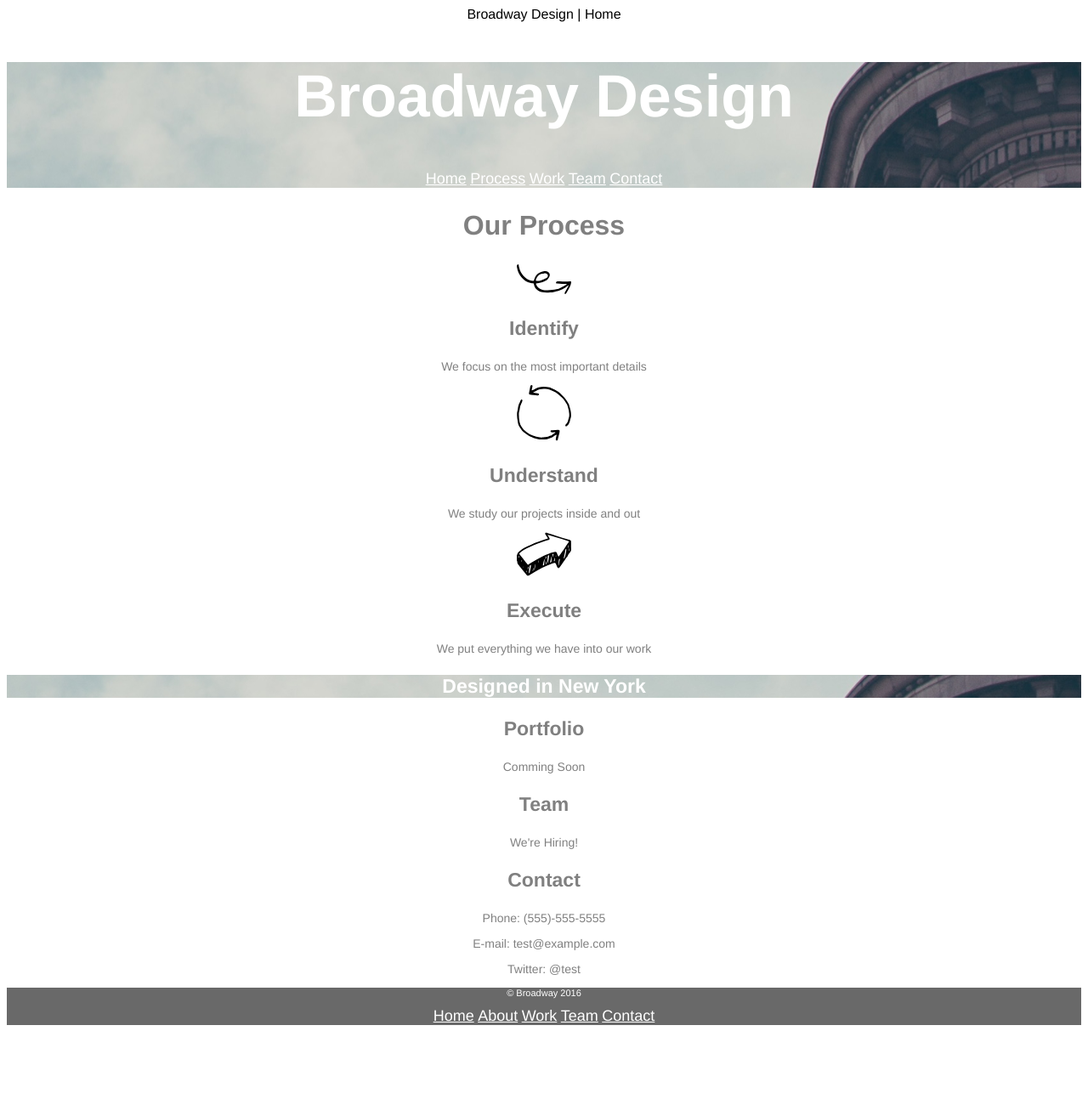
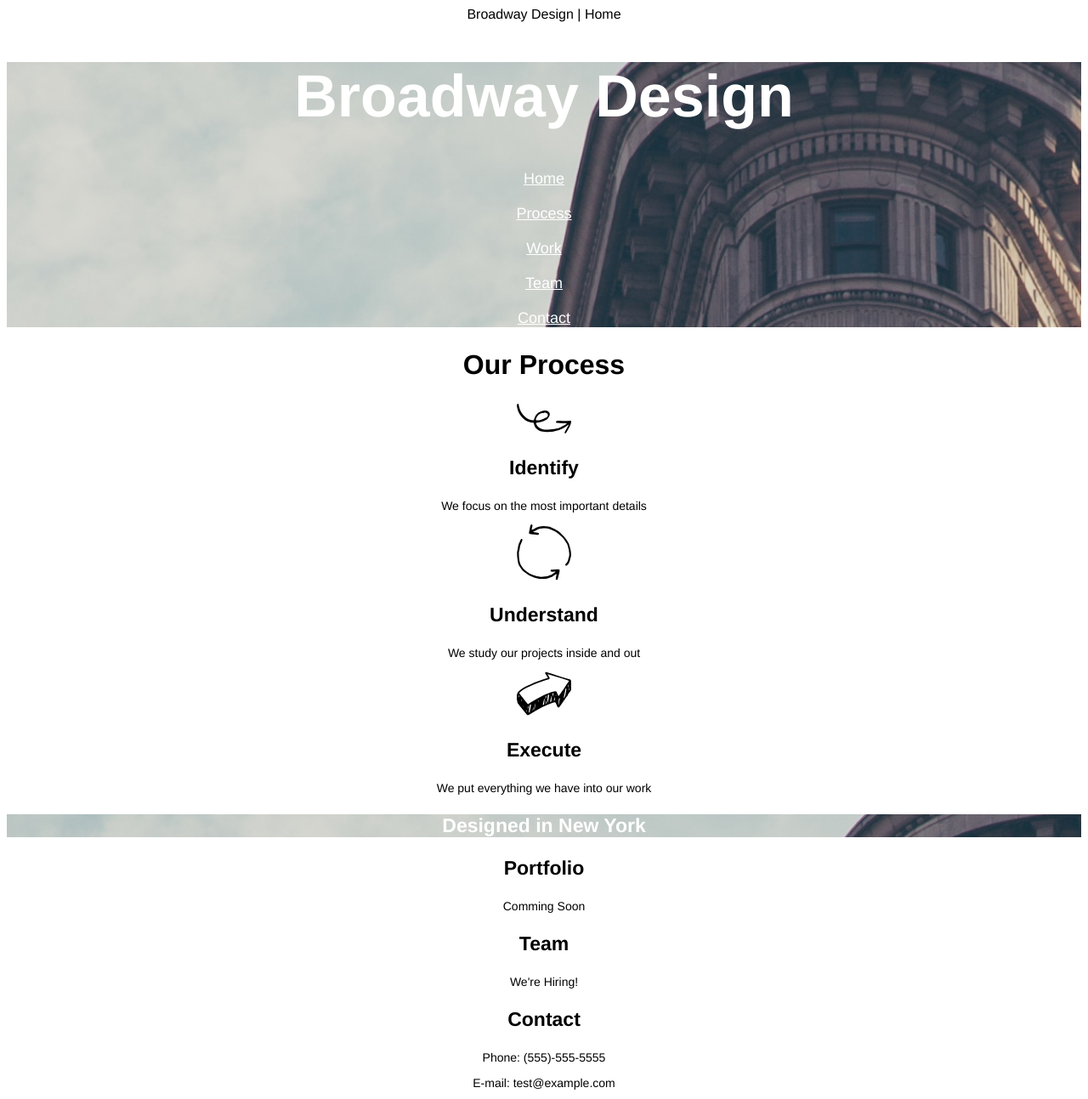
Before and after one commit to sgwrogers/broadway, a plain HTML site: page index.html in a window 1280 px wide. Shown: the top 1293 px of the page at 85% size. Before the commit the page ends 1214 px from the top, so only its background shows below. Drawn offline with Linux system fonts and the light colour scheme.

Commit message:
finish project broadway

```diff
--- a/index.html
+++ b/index.html
@@ -9,11 +9,11 @@
     <!--Header & Nav-->
     <div class="header">
       <h1>Broadway Design</h1>
-      <a href="#">Home</a>
-      <a href="#">Process</a>
-      <a href="#">Work</a>
-      <a href="#">Team</a>
-      <a href="#">Contact</a>
+      <a href="#" class="topnav">Home</a>
+      <a href="#"class="topnav">Process</a>
+      <a href="#" class="topnav">Work</a>
+      <a href="#" class="topnav">Team</a>
+      <a href="#" class="topnav">Contact</a>
     </div>
 
     <!--Process -->
@@ -52,11 +52,11 @@
     <!--Footer -->
     <div class="footer">
       <p id="copyright">&copy; Broadway 2016</p>
-      <a href="#">Home</a>
-      <a href="#">About</a>
-      <a href="#">Work</a>
-      <a href="#">Team</a>
-      <a href="#">Contact</a>
+      <a href="#" class="bottom-nav">Home</a>
+      <a href="#" class="bottom-nav">About</a>
+      <a href="#" class="bottom-nav">Work</a>
+      <a href="#" class="bottom-nav">Team</a>
+      <a href="#" class="bottom-nav">Contact</a>
     </div>
 
   </body>
--- a/resources/css/style.css
+++ b/resources/css/style.css
@@ -3,8 +3,10 @@ body {
   text-align: center;
 }
 
+/* Header */
 .header {
-  background-image: url("../images/the-flatiron-building.png");
+  background: url("../images/the-flatiron-building.png") no-repeat center center;
+  background-size: cover;
 }
 
 h1 {
@@ -13,28 +15,31 @@ h1 {
   font-weight: bold;
 }
 
+.topnav {
+  display: block;
+  margin: 20px;
+}
 a {
   color: white;
   font-size: 18px;
 }
 
+/* Main */
 h2 {
-  color: gray;
   font-size: 32px;
   font-weight: bold;
 }
 
 h3 {
-  color: gray;
   font-size: 23px;
   font-weight: bold;
 }
 
 p {
-  color: gray;
   font-size: 14px;
 }
 
+/*Thin Banner */
 .thinbanner {
   background-image: url("../images/the-flatiron-building.png");
 }
@@ -45,11 +50,18 @@ p {
   color: white;
 }
 
+/* Footer */
 .footer {
   background-color: dimgray;
+  text-align: left;
+}
+
+.bottom-nav {
+
 }
 
 #copyright {
   color: white;
+  display: inline;
   font-size: 11px;
 }
```
